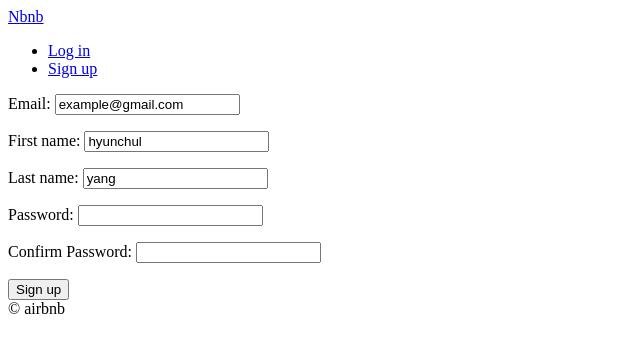
After one commit to qhqnf/airbnb-clone, a Django app: page /users/signup in a window 1280 px wide. The commit adds this page. Shown: the top 353 px of the page, without its empty margins (0-640 px from the left). Run offline with Django 3.2, Linux system fonts and the light colour scheme.

Commit message:
create sign up form and view manually

```diff
--- a/templates/partials/nav.html
+++ b/templates/partials/nav.html
@@ -4,5 +4,6 @@
         <li><a href="{% url "users:logout" %}">Logout</a></li>
     {% else %}
         <li><a href="{% url "users:login" %}">Log in</a></li>
+        <li><a href="{% url "users:signup" %}">Sign up</a></li>
     {% endif %}
 </ul>
--- /dev/null
+++ b/templates/users/signup.html
@@ -0,0 +1,18 @@
+{% extends "base.html" %}
+
+{% block page_title %}
+    Sign up
+{% endblock page_title %}
+
+{% block search-bar %}
+
+{% endblock search-bar %}
+
+{% block content %}
+
+    <form method="POST" action={% url "users:signup" %}>
+        {{form.as_p}}
+        <button>Sign up</button>
+    </form>
+
+{% endblock content %}
--- a/users/forms.py
+++ b/users/forms.py
@@ -18,3 +18,42 @@ class LoginForm(forms.Form):
                 self.add_error("password", forms.ValidationError("Password is wrong"))
         except models.User.DoesNotExist:
             self.add_error("email", forms.ValidationError("User does not exist"))
+
+
+class SingUpForm(forms.Form):
+
+    email = forms.EmailField()
+    first_name = forms.CharField(max_length=80)
+    last_name = forms.CharField(max_length=80)
+    password = forms.CharField(widget=forms.PasswordInput)
+    password1 = forms.CharField(widget=forms.PasswordInput, label="Confirm Password")
+
+    def clean_email(self):
+        email = self.cleaned_data.get("email")
+        try:
+            models.User.objects.get(email=email)
+            raise forms.ValidationError("User already exists with same email")
+        except models.User.DoesNotExist:
+            return email
+
+    def clean_password1(self):
+        password = self.cleaned_data.get("password")
+        password1 = self.cleaned_data.get("password1")
+
+        if password1 != password:
+            raise forms.ValidationError("Password confirmation does not match")
+        else:
+            return password
+
+    def save(self):
+        email = self.cleaned_data.get("email")
+        first_name = self.cleaned_data.get("first_name")
+        last_name = self.cleaned_data.get("last_name")
+        password = self.cleaned_data.get("password")
+
+        user = models.User.objects.create_user(
+            username=email, email=email, password=password
+        )
+        user.first_name = first_name
+        user.last_name = last_name
+        user.save()
--- a/users/urls.py
+++ b/users/urls.py
@@ -6,4 +6,5 @@ app_name = "users"
 urlpatterns = [
     path("login", views.LoginView.as_view(), name="login"),
     path("logout", views.log_out, name="logout"),
+    path("signup", views.SignUpView.as_view(), name="signup"),
 ]
--- a/users/views.py
+++ b/users/views.py
@@ -25,3 +25,25 @@ class LoginView(FormView):
 def log_out(request):
     logout(request)
     return redirect(reverse("core:home"))
+
+
+class SignUpView(FormView):
+
+    template_name = "users/signup.html"
+    form_class = forms.SingUpForm
+    success_url = reverse_lazy("core:home")
+
+    initial = {
+        "first_name": "hyunchul",
+        "last_name": "yang",
+        "email": "example@gmail.com",
+    }
+
+    def form_valid(self, form):
+        form.save()
+        email = form.cleaned_data.get("email")
+        password = form.cleaned_data.get("password")
+        user = authenticate(self.request, username=email, password=password)
+        if user is not None:
+            login(self.request, user)
+        return super().form_valid(form)
```
